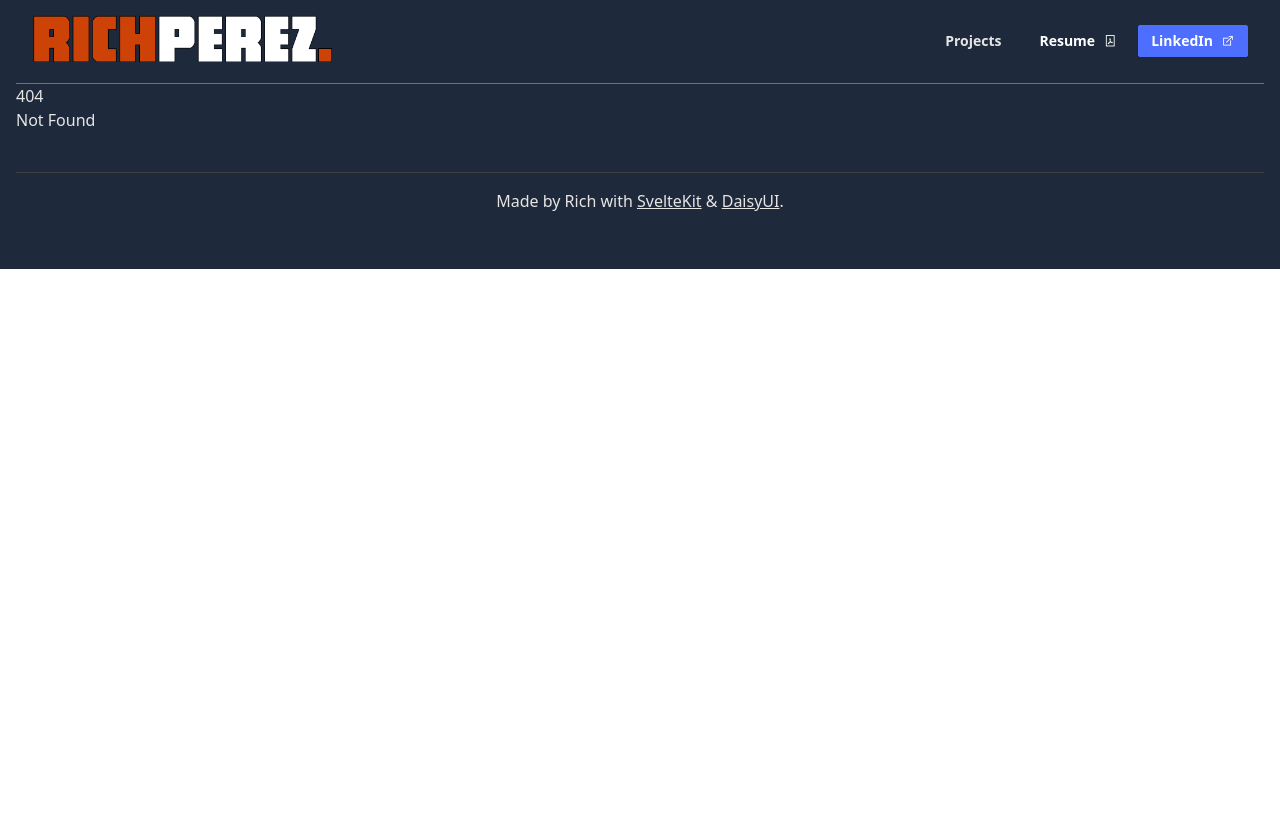
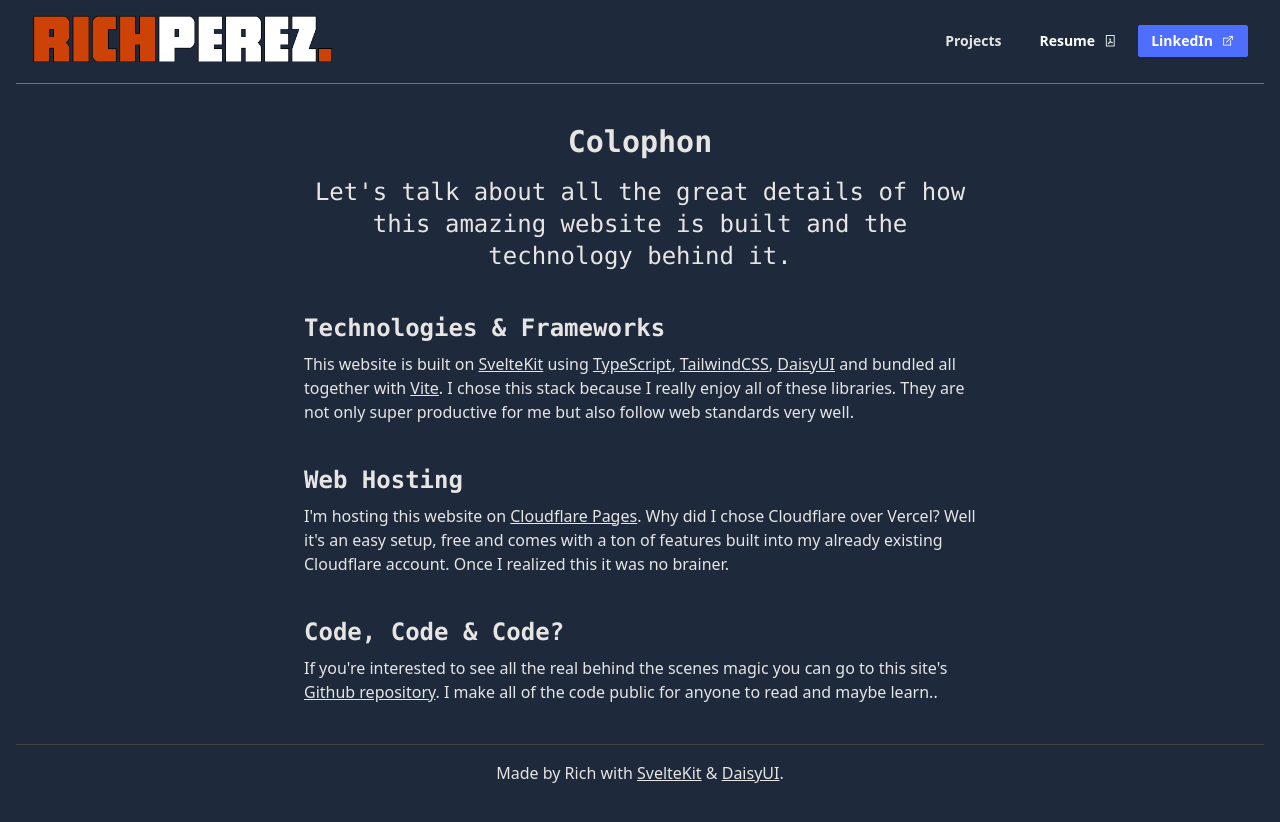
Before and after one commit to perez-rich/richperez.dev, a SvelteKit app: page /colophon in a window 1280 px wide. Before the commit this address had no page. Shown: the top 822 px of the page. Before the commit the page ends 800 px from the top, so only its background shows below. Built offline with nearby package versions, Linux system fonts and the light colour scheme.

Commit message:
added colophon page

```diff
--- /dev/null
+++ b/src/routes/colophon/+page.svelte
@@ -0,0 +1,29 @@
+<script>
+    import PageHeading from "$lib/components/ui/PageHeading.svelte";
+</script>
+
+<svelte:head>
+    <title>Rich Perez - Colophon - Web Developer</title>
+</svelte:head>
+
+<section class="mx-auto max-w-2xl font-mono text-xl md:text-2xl text-center py-10">
+    <PageHeading label="Colophon" />
+    <p>
+        Let's talk about all the great details of how this amazing website is built and the technology behind it.
+    </p>
+</section>
+
+<section class="mx-auto max-w-2xl flex flex-col gap-2">
+    <h2 class="text-2xl font-bold font-mono">Technologies & Frameworks</h2>
+    <p>This website is built on <a href="https://kit.svelte.dev" target="_blank">SvelteKit</a> using <a href="https://www.typescriptlang.org" target="_blank">TypeScript</a>, <a href="https://tailwindcss.com" target="_blank">TailwindCSS</a>, <a href="https://daisyui.com" target="_blank">DaisyUI</a> and bundled all together with <a href="https://vitejs.dev" target="_blank">Vite</a>. I chose this stack because I really enjoy all of these libraries. They are not only super productive for me but also follow web standards very well.</p>
+</section>
+
+<section class="mx-auto max-w-2xl flex flex-col gap-2 mt-10">
+    <h2 class="text-2xl font-bold font-mono">Web Hosting</h2>
+    <p>I'm hosting this website on <a href="https://pages.cloudflare.com" target="_blank">Cloudflare Pages</a>. Why did I chose Cloudflare over Vercel? Well it's an easy setup, free and comes with a ton of features built into my already existing Cloudflare account. Once I realized this it was no brainer.</p>
+</section>
+
+<section class="mx-auto max-w-2xl flex flex-col gap-2 mt-10">
+    <h2 class="text-2xl font-bold font-mono">Code, Code & Code?</h2>
+    <p>If you're interested to see all the real behind the scenes magic you can go to this site's <a href="https://github.com/imperez/imperez.com" target="_blank">Github repository</a>. I make all of the code public for anyone to read and maybe learn..</p>
+</section>
```
